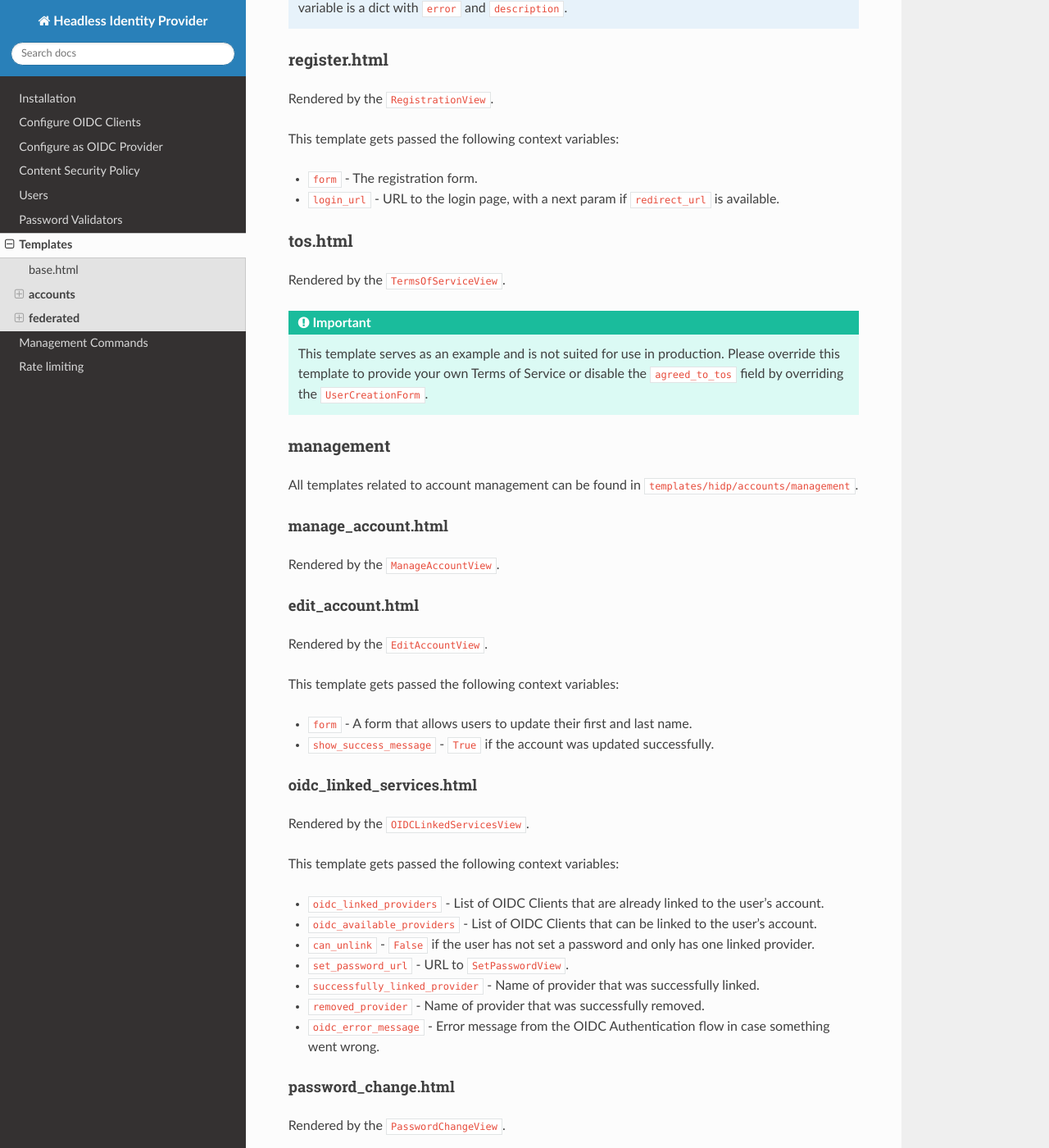
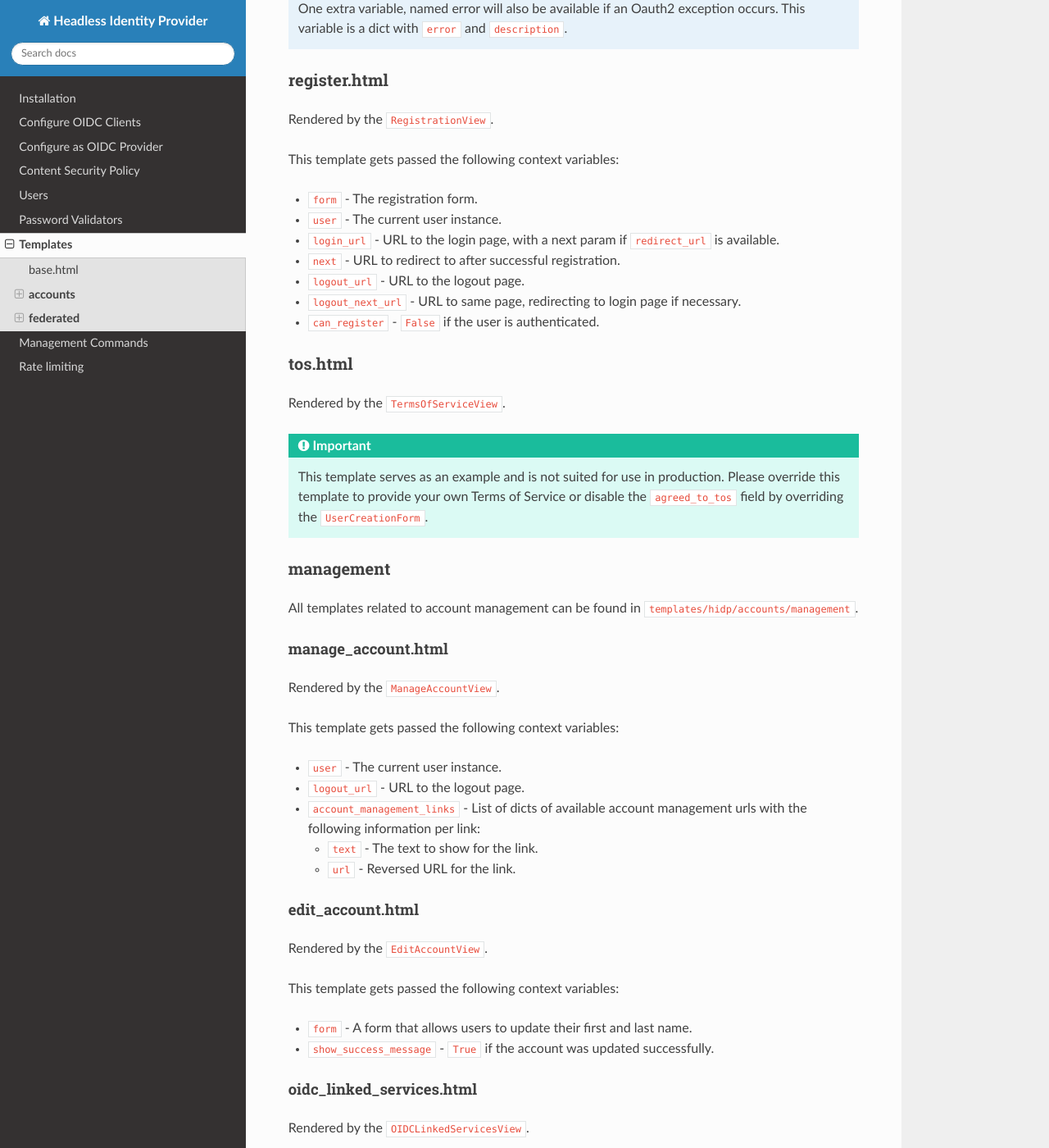
Before and after one commit to leukeleu/django-hidp, a Sphinx documentation site: the page built from packages/hidp/docs/templates.md, in a window 1280 px wide and 1400 px high, scrolled down 2858 px. Shown: the whole window at 82% size. Built offline with Sphinx 7.4.7 and the Read the Docs theme 3.1.0, drawn with Linux system fonts in a browser that asks for light colours; some of the changed text lies outside the part shown.

Commit message:
Update documentation

```diff
--- a/packages/hidp/docs/templates.md
+++ b/packages/hidp/docs/templates.md
@@ -55,6 +55,7 @@ not installed).
 - `site_name` - The name of the current site (host name if `RequestSite` is used)
 - `register_url` - URL to the sign up page, with a next param if `redirect_url` is
 available.
+- `is_rate_limited` - Whether the view is rate limited or not; result of `request.limited`.
 - Any additional data present is `self.extra_context`.
 
 ### logout_confirm.html
@@ -75,7 +76,12 @@ Rendered by the `RegistrationView`.
 
 This template gets passed the following context variables:
 - `form` - The registration form.
+- `user` - The current user instance.
 - `login_url` - URL to the login page, with a next param if `redirect_url` is available.
+- `next` - URL to redirect to after successful registration.
+- `logout_url` - URL to the logout page.
+- `logout_next_url` - URL to same page, redirecting to login page if necessary.
+- `can_register` - `False` if the user is authenticated.
 
 ### tos.html
 
@@ -95,6 +101,14 @@ in `templates/hidp/accounts/management`.
 #### manage_account.html
 
 Rendered by the `ManageAccountView`.
+
+This template gets passed the following context variables:
+- `user` - The current user instance.
+- `logout_url` - URL to the logout page.
+- `account_management_links` - List of dicts of available account management urls with
+the following information per link:
+  - `text` - The text to show for the link.
+  - `url` - Reversed URL for the link.
 
 #### edit_account.html
 
```
